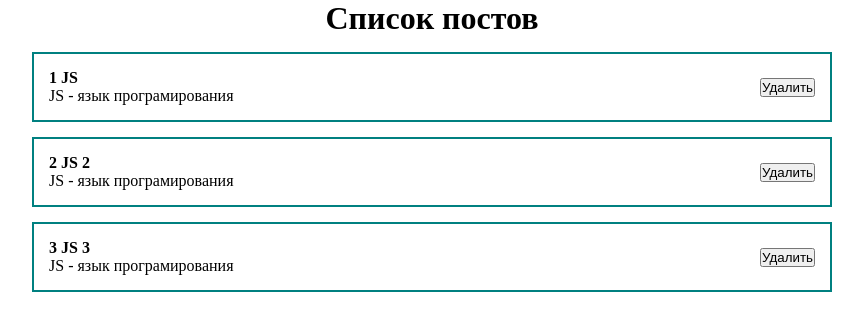
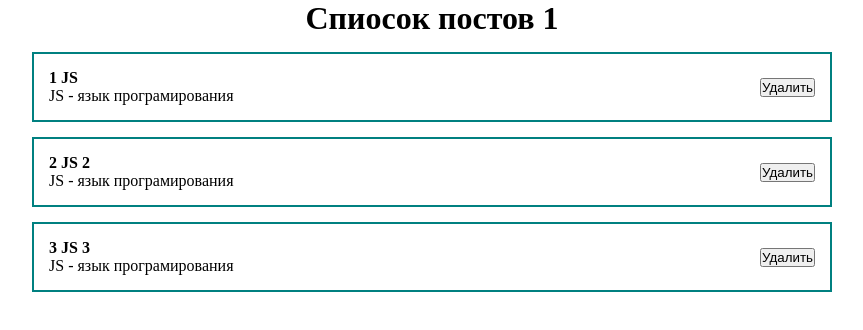
Before and after one commit to yyyaku/posts-project, a React (Create React App) app: page / in a window 1280 px wide. Shown: the top 330 px of the page, without its empty margins (208-1071 px from the left). Built offline with nearby package versions, Linux system fonts and the light colour scheme.

Commit message:
feat(task-5): добавляет компонет списка постов - PostList

```diff
--- a/src/App.js
+++ b/src/App.js
@@ -2,7 +2,7 @@ import React, { useState } from "react";
 // import Counter from "./components/Counter";
 // import ClassCounter from "./components/ClassCounter";
 import './styles/App.css'
-import PostItem from "./components/PostItem";
+import PostList from "./components/PostList";
 
 function App() {
 
@@ -14,10 +14,7 @@ function App() {
 
   return (
     <div className="App">
-      <h1 style={{textAlign: "center"}}>Список постов</h1>
-      {posts.map(post =>
-        <PostItem post={post} key={post.id}></PostItem>
-      )}
+      <PostList posts={posts} title="Спиосок постов 1"></PostList>
     </div>
   );
 }
--- /dev/null
+++ b/src/components/PostList.jsx
@@ -0,0 +1,15 @@
+import React from "react";
+import PostItem from "./PostItem";
+
+const PostList = ({posts, title}) => {
+    return (
+        <div>
+            <h1 style={{textAlign: "center"}}>{title}</h1>
+            {posts.map(post =>
+                <PostItem post={post} key={post.id}></PostItem>
+            )}
+        </div>
+    )
+}
+
+export default PostList
```
